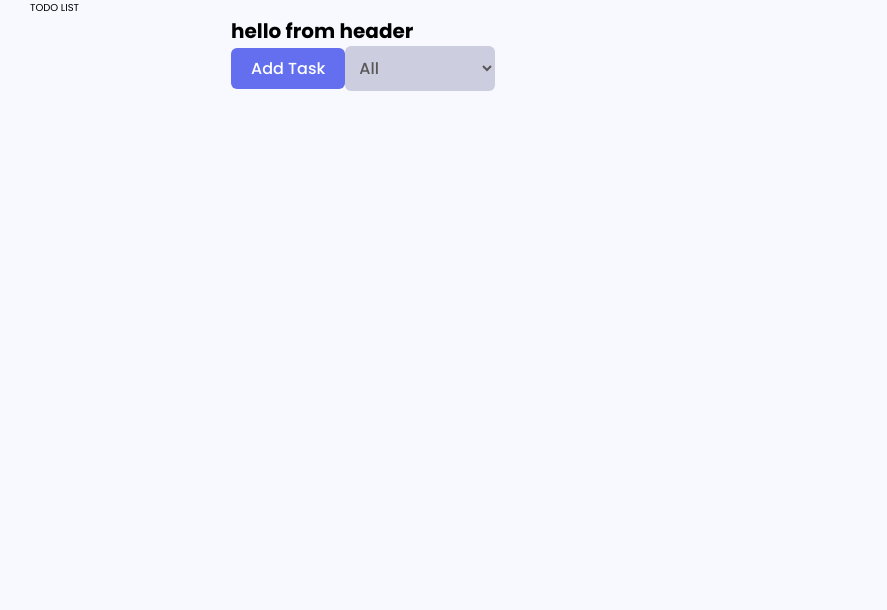
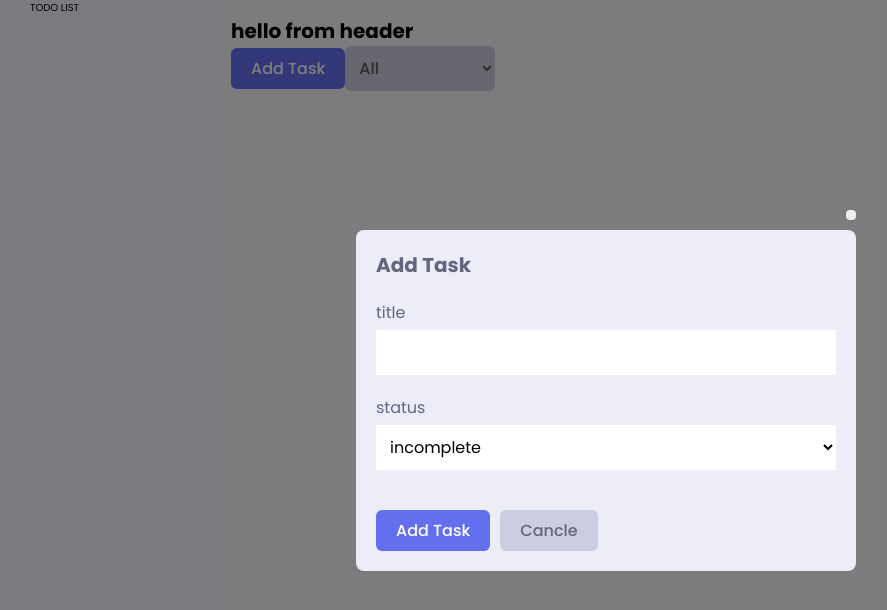
Before and after one commit to pratiga/TODO-app, a React (Create React App) app in the folder todo-app/: page / in a window 1280 px wide. Shown: the top 610 px of the page, without its empty margins (34-921 px from the left). Built offline with nearby package versions, Linux system fonts and the light colour scheme.

Commit message:
some change in modal
Signed-off-by: Pratima <gaitrisanu2468@gmail.com>

```diff
--- a/todo-app/src/components/AppHeader.js
+++ b/todo-app/src/components/AppHeader.js
@@ -4,7 +4,7 @@ import Button, { SelectButton } from './Button';
 
 
 function AppHeader() {
-  const [modalOpen, setModalOpen] = useState(false);
+  const [modalOpen, setModalOpen] = useState(true);
   return (
     <div>
     <h1>hello from header</h1>
```
